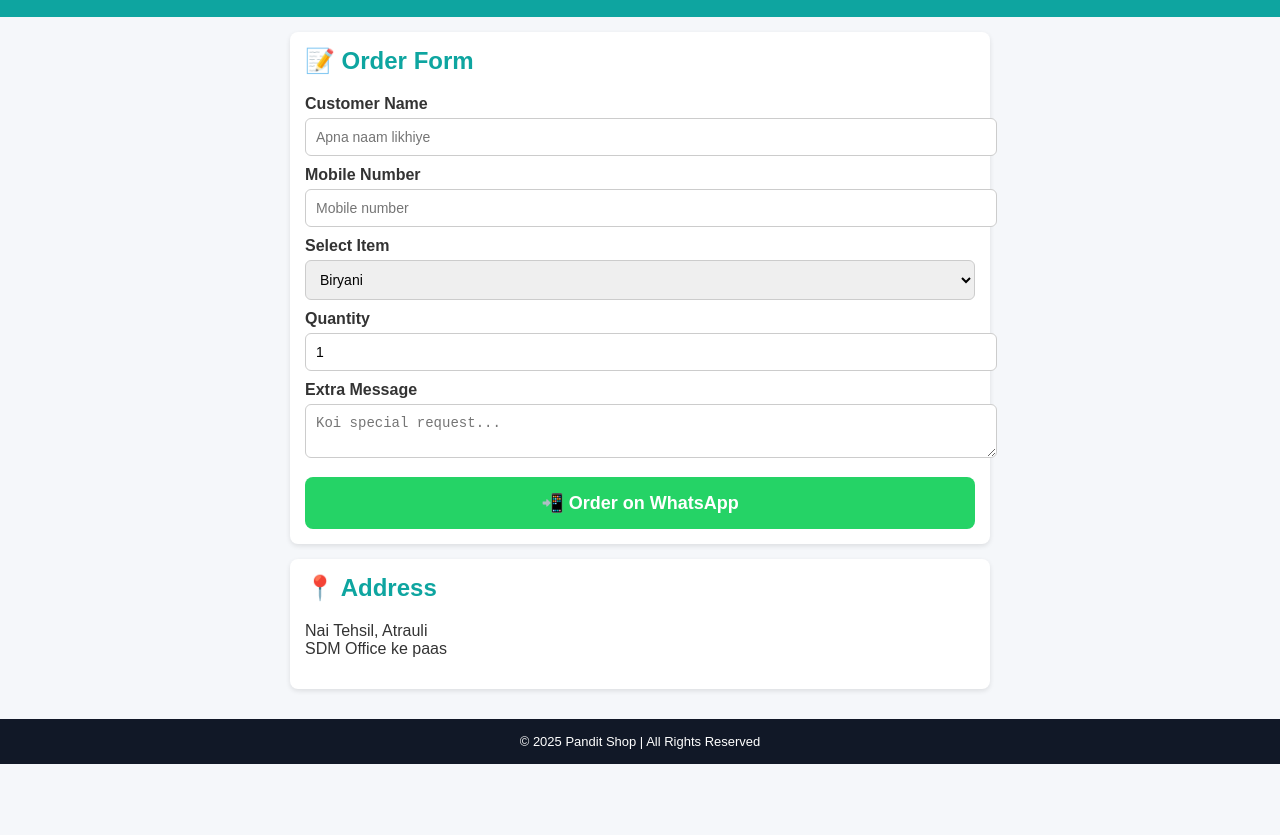
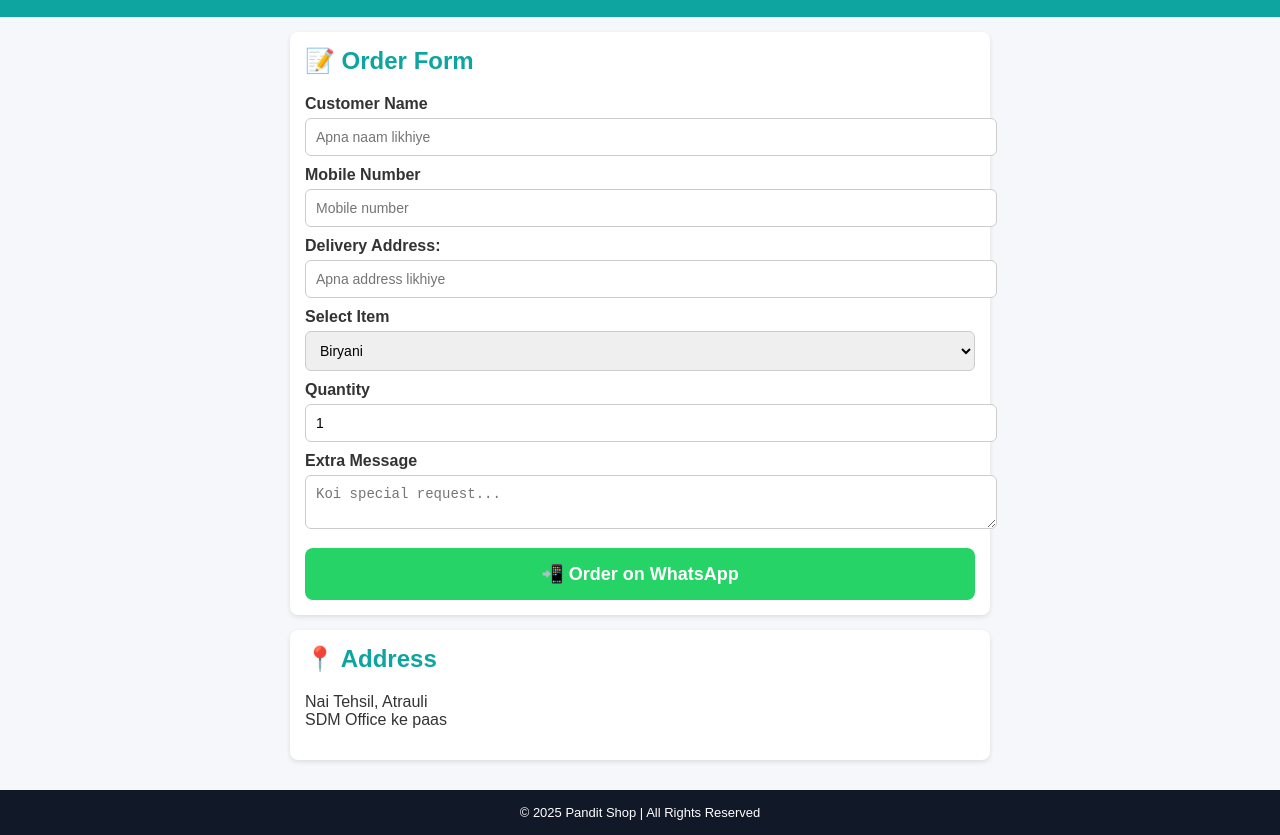
Before and after one commit to Avinash-Vashishtha/pandit-shop-website, a plain HTML site: page index.html in a window 1280 px wide. Shown: the part 76-911 px from the top of the page. Before the commit the page ends 840 px from the top, so only its background shows below. Drawn offline with Linux system fonts and the light colour scheme.

Commit message:
Update index.html

```diff
--- a/index.html
+++ b/index.html
@@ -100,6 +100,9 @@
     <label>Mobile Number</label>
     <input type="tel" id="mobile" placeholder="Mobile number">
 
+    <label for="address">Delivery Address:</label>
+    <input type="text" id="address" placeholder="Apna address likhiye">
+
     <label>Select Item</label>
     <select id="item">
       <option>Biryani</option>
@@ -137,6 +140,7 @@
 function sendOrder(){
   var name = document.getElementById("name").value.trim();
   var mobile = document.getElementById("mobile").value.trim();
+   var address = document.getElementById("address").value.trim();
   var item = document.getElementById("item").value;
   var qty = document.getElementById("qty").value;
   var msg = document.getElementById("msg").value;
```
